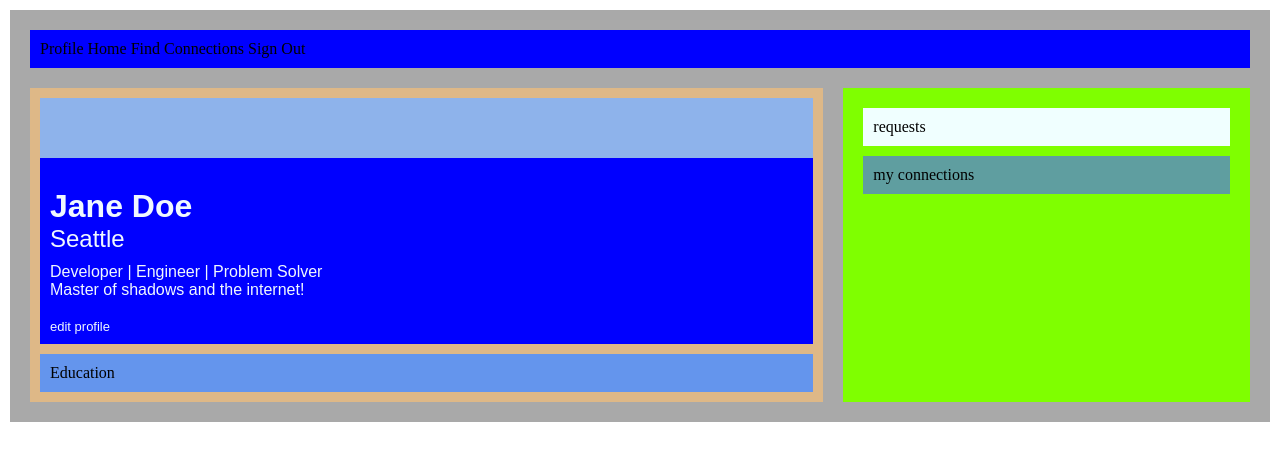
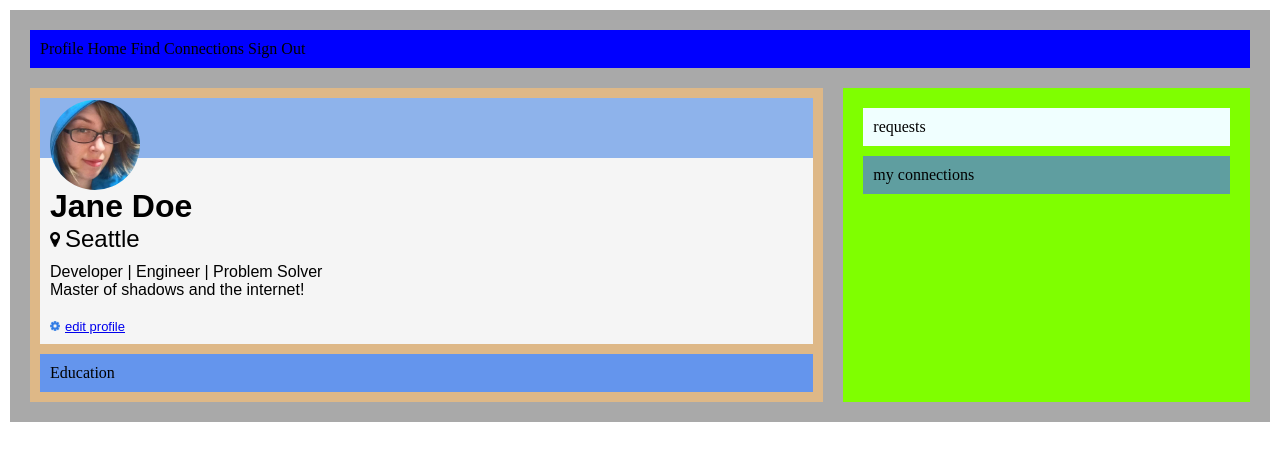
Before and after one commit to simonallenoliver/Oliver_Simon_ProfilePage, a plain HTML site: page index.html in a window 1280 px wide. Drawn offline with Linux system fonts and the light colour scheme.

Commit message:
finished jane doe

```diff
--- a/index.html
+++ b/index.html
@@ -24,14 +24,14 @@
 
                 <div class="profilebox">
                     <div class = "box1">
-
+                        <img id="janepic" src="jane-m.jpg" alt="Jane Pic">
                     </div>
                     <div class="box2">
                         <h1 id = "jane">Jane Doe</h1>
-                        <h2 id = "seattle">Seattle</h2>
+                        <h2 id = "seattle"><img id = map src="map-marker.png" alt="map marker">Seattle</h2>
                         <p>Developer | Engineer | Problem Solver</p>
                         <p>Master of shadows and the internet!</p>
-                        <p id="editprofile">edit profile</p>
+                        <p id="editprofile"><img id="map" src="gear.png" alt="gear"><a href="url">edit profile</a></p>
                     </div>
 
                 </div>
--- a/style.css
+++ b/style.css
@@ -6,7 +6,7 @@
 }
 
 p{
-    color:aliceblue;
+    color:black;
     font-size:medium;
     font-weight: 100;
 }
@@ -50,7 +50,7 @@ p{
 }
 
 .box2{
-    background-color:blue;
+    background-color:whitesmoke;
     margin: 0px;
     padding-top: 30px;
     padding-left: 10px;
@@ -60,18 +60,31 @@ p{
     font-size: larger;
 }
 
+#janepic{
+    width: 90px;
+    border-radius: 50px;
+    position: absolute;
+    top: 100px;
+    left: 50px
+}
+
 #jane{
     font-family: sans-serif;
     font-weight: 600;
     font-size:xx-large;
-    color: aliceblue;
+    color: black;
 }
 #seattle{
     font-family: sans-serif;
     font-weight: 400;
     font-size:x-large;
-    color: aliceblue;
+    color: black;
     padding-bottom: 10px;
+}
+
+#map{
+    width:10px;
+    margin-right: 5px;
 }
 
 #editprofile{
```
Also changed, not shown: accept-circle.png (added), adrien-s.jpg (added), alayne-s.jpg (added), anne-s.jpg (added), arry-s.jpg (added), close-circle.png (added), gear.png (added), jane-m.jpg (added), map-marker.png (added), phil-s.jpg (added), simon.jpg (added), todd-s.jpg (added).
